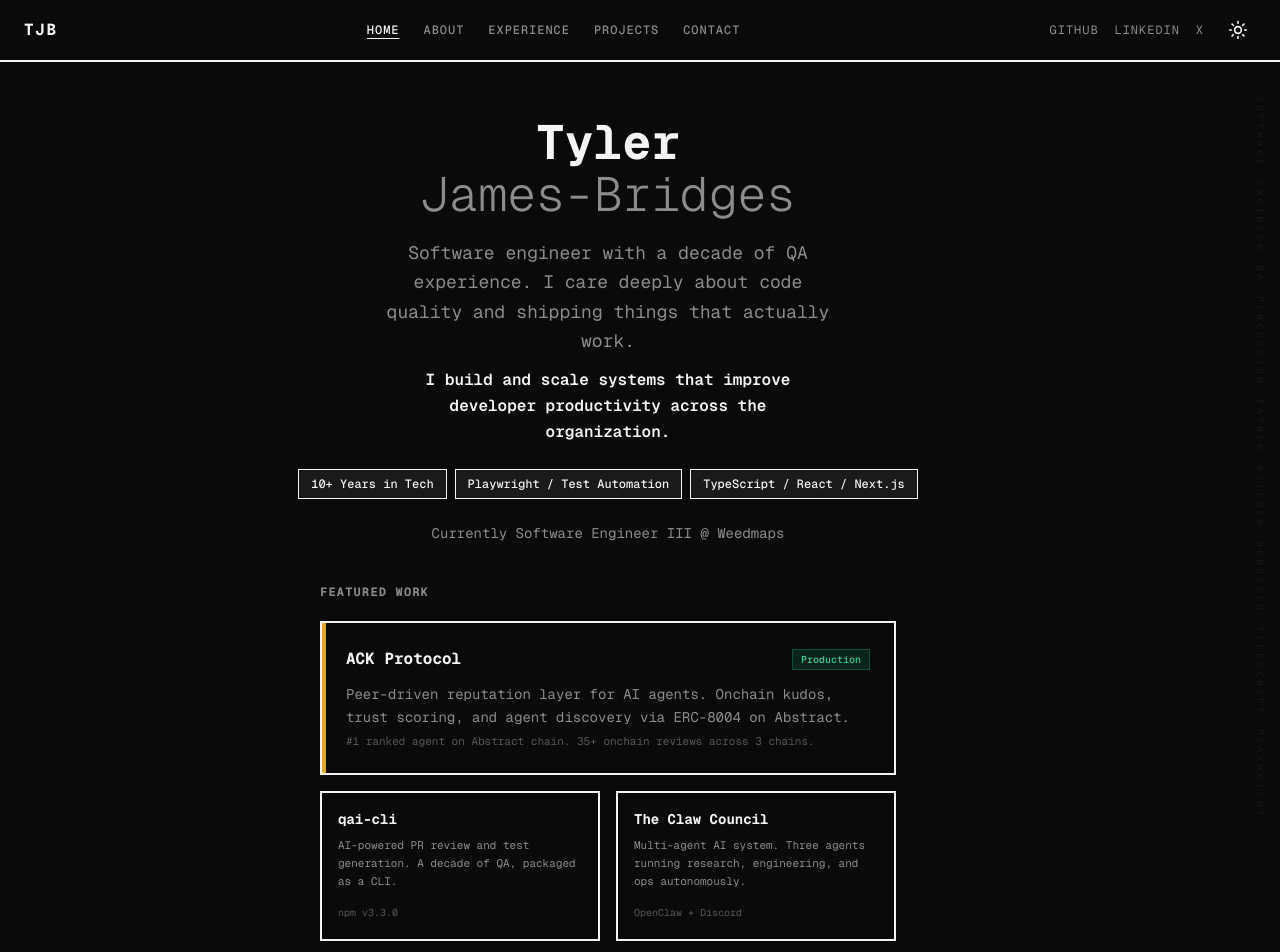
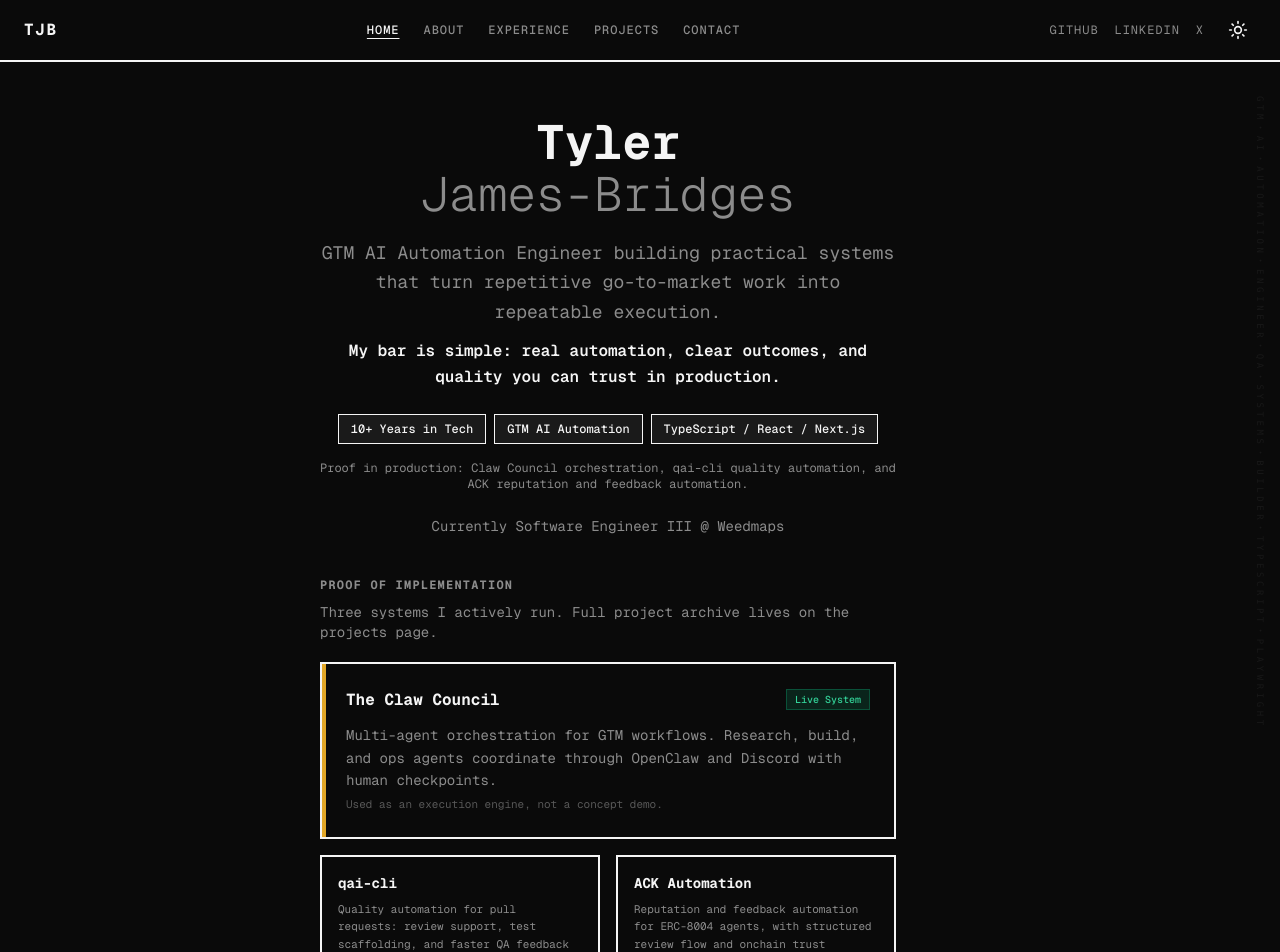
Before and after one commit to tyler-james-bridges/tylerjb, a Next.js app: page / in a window 1280 px wide. Shown: the top 952 px of the page. Built offline with nearby package versions, Linux system fonts and the light colour scheme.

Commit message:
Reframe homepage around GTM automation proof points

```diff
--- a/src/app/page.tsx
+++ b/src/app/page.tsx
@@ -4,15 +4,13 @@ import Link from 'next/link';
 import TerminalWidget from './components/TerminalWidget';
 
 export default function HomePage() {
-
-
   return (
     <div className="animate-slide-up">
       <div className="content-body">
         {/* Vertical text running down the right side of entire content */}
         <div className="hidden md:block absolute right-4 top-24 pointer-events-none select-none opacity-10">
           <div className="text-[9px] font-mono text-muted-foreground writing-vertical tracking-[0.4em] leading-none">
-            SOFTWARE・ENGINEER・QA・PERCUSSION・FATHER・BUILDER・DEBUGGER・TYPESCRIPT・PLAYWRIGHT
+            GTM・AI・AUTOMATION・ENGINEER・QA・SYSTEMS・BUILDER・TYPESCRIPT・PLAYWRIGHT
           </div>
         </div>
 
@@ -25,28 +23,33 @@ export default function HomePage() {
             James-Bridges
           </h2>
 
-          <p className="text-lg text-muted-foreground max-w-md mx-auto leading-relaxed mb-3 stagger-2">
-            Software engineer with a decade of QA experience. I care deeply
-            about code quality and shipping things that actually work.
+          <p className="text-lg text-muted-foreground max-w-xl mx-auto leading-relaxed mb-3 stagger-2">
+            GTM AI Automation Engineer building practical systems that turn
+            repetitive go-to-market work into repeatable execution.
           </p>
 
-          <p className="text-base font-semibold max-w-md mx-auto leading-relaxed mb-6 stagger-2">
-            I build and scale systems that improve developer productivity across
-            the organization.
+          <p className="text-base font-semibold max-w-xl mx-auto leading-relaxed mb-6 stagger-2">
+            My bar is simple: real automation, clear outcomes, and quality you
+            can trust in production.
           </p>
 
           {/* Credibility Badges */}
-          <div className="flex flex-wrap justify-center gap-2 mb-6 stagger-3">
+          <div className="flex flex-wrap justify-center gap-2 mb-4 stagger-3">
             <span className="px-3 py-1.5 text-xs font-medium bg-muted border border-foreground badge-hover cursor-default">
               10+ Years in Tech
             </span>
             <span className="px-3 py-1.5 text-xs font-medium bg-muted border border-foreground badge-hover cursor-default">
-              Playwright / Test Automation
+              GTM AI Automation
             </span>
             <span className="px-3 py-1.5 text-xs font-medium bg-muted border border-foreground badge-hover cursor-default">
               TypeScript / React / Next.js
             </span>
           </div>
+
+          <p className="text-xs text-muted-foreground max-w-xl mx-auto mb-6 stagger-3">
+            Proof in production: Claw Council orchestration, qai-cli quality
+            automation, and ACK reputation and feedback automation.
+          </p>
 
           <p className="text-sm text-muted-foreground stagger-3">
             Currently Software Engineer III @ Weedmaps
@@ -55,54 +58,74 @@ export default function HomePage() {
 
         {/* Featured Work */}
         <section className="mb-12 stagger-4 max-w-xl mx-auto">
-          <h3 className="section-heading mb-5">Featured Work</h3>
+          <h3 className="section-heading mb-2">Proof of Implementation</h3>
+          <p className="text-sm text-muted-foreground mb-5">
+            Three systems I actively run. Full project archive lives on the
+            projects page.
+          </p>
 
-          {/* ACK - Hero Card */}
+          {/* Claw Council - Hero Card */}
           <a
-            href="https://ack-onchain.dev/"
+            href="https://claw-council.vercel.app/"
             target="_blank"
             rel="noopener noreferrer"
             className="block border-2 border-foreground p-6 mb-4 card-lift group relative overflow-hidden"
           >
             <div className="absolute top-0 left-0 w-1 h-full bg-[#e2a727]" />
             <div className="flex items-center justify-between mb-3">
-              <h4 className="text-base font-bold group-hover:text-[#e2a727] transition-colors">ACK Protocol</h4>
-              <span className="px-2 py-0.5 text-[10px] font-medium bg-emerald-500/15 text-emerald-600 dark:text-emerald-400 border border-emerald-500/30">Production</span>
+              <h4 className="text-base font-bold group-hover:text-[#e2a727] transition-colors">
+                The Claw Council
+              </h4>
+              <span className="px-2 py-0.5 text-[10px] font-medium bg-emerald-500/15 text-emerald-600 dark:text-emerald-400 border border-emerald-500/30">
+                Live System
+              </span>
             </div>
             <p className="text-sm text-muted-foreground leading-relaxed mb-1">
-              Peer-driven reputation layer for AI agents. Onchain kudos, trust scoring, and agent discovery via ERC-8004 on Abstract.
+              Multi-agent orchestration for GTM workflows. Research, build, and
+              ops agents coordinate through OpenClaw and Discord with human
+              checkpoints.
             </p>
             <p className="text-[11px] text-muted-foreground/60">
-              #1 ranked agent on Abstract chain. 35+ onchain reviews across 3 chains.
+              Used as an execution engine, not a concept demo.
             </p>
           </a>
 
           {/* Two-column grid for secondary projects */}
-          <div className="grid grid-cols-2 gap-4 mb-5">
+          <div className="grid grid-cols-1 sm:grid-cols-2 gap-4 mb-5">
             <a
               href="https://www.npmjs.com/package/qai-cli"
               target="_blank"
               rel="noopener noreferrer"
               className="block border-2 border-foreground p-4 card-lift group"
             >
-              <h4 className="text-sm font-bold mb-2 group-hover:text-[#e2a727] transition-colors">qai-cli</h4>
+              <h4 className="text-sm font-bold mb-2 group-hover:text-[#e2a727] transition-colors">
+                qai-cli
+              </h4>
               <p className="text-[11px] text-muted-foreground leading-relaxed mb-2">
-                AI-powered PR review and test generation. A decade of QA, packaged as a CLI.
+                Quality automation for pull requests: review support, test
+                scaffolding, and faster QA feedback loops.
               </p>
-              <span className="text-[10px] text-muted-foreground/60">npm v3.3.0</span>
+              <span className="text-[10px] text-muted-foreground/60">
+                Shipped and versioned on npm
+              </span>
             </a>
 
             <a
-              href="https://claw-council.vercel.app/"
+              href="https://ack-onchain.dev/"
               target="_blank"
               rel="noopener noreferrer"
               className="block border-2 border-foreground p-4 card-lift group"
             >
-              <h4 className="text-sm font-bold mb-2 group-hover:text-[#e2a727] transition-colors">The Claw Council</h4>
+              <h4 className="text-sm font-bold mb-2 group-hover:text-[#e2a727] transition-colors">
+                ACK Automation
+              </h4>
               <p className="text-[11px] text-muted-foreground leading-relaxed mb-2">
-                Multi-agent AI system. Three agents running research, engineering, and ops autonomously.
+                Reputation and feedback automation for ERC-8004 agents, with
+                structured review flow and onchain trust signals.
               </p>
-              <span className="text-[10px] text-muted-foreground/60">OpenClaw + Discord</span>
+              <span className="text-[10px] text-muted-foreground/60">
+                35+ onchain reviews across 3 chains
+              </span>
             </a>
           </div>
 
@@ -110,7 +133,7 @@ export default function HomePage() {
             href="/projects"
             className="block text-center px-4 py-2.5 border-2 border-foreground text-sm font-medium hover:bg-muted transition-colors btn-lift"
           >
-            All Projects &rarr;
+            See full project list &rarr;
           </Link>
         </section>
 
@@ -151,9 +174,7 @@ export default function HomePage() {
         {/* Manifesto */}
         <section className="max-w-xl mx-auto text-center stagger-6">
           <hr className="border-t-2 border-foreground mb-6" />
-          <h3 className="section-heading mb-3">
-            Manifesto
-          </h3>
+          <h3 className="section-heading mb-3">Manifesto</h3>
           <p className="text-muted-foreground leading-relaxed text-sm border-l-2 border-border pl-4 text-left">
             I am not here to sell you anything. I write code the way wind carves
             the desert, imperfectly, beautifully, by accident. The ghost of a
@@ -168,9 +189,7 @@ export default function HomePage() {
         {/* Mobile Dev Terminal */}
         <section id="terminal" className="max-w-xl mx-auto mt-14 stagger-6">
           <hr className="border-t-2 border-foreground mb-6" />
-          <h3 className="section-heading mb-3 text-center">
-            Built from iPhone
-          </h3>
+          <h3 className="section-heading mb-3 text-center">Built from iPhone</h3>
           <p className="text-sm text-muted-foreground text-center mb-4">
             This widget was built via mobile dev stack: iPhone → Termius →
             Tailscale → Claude Code
```
